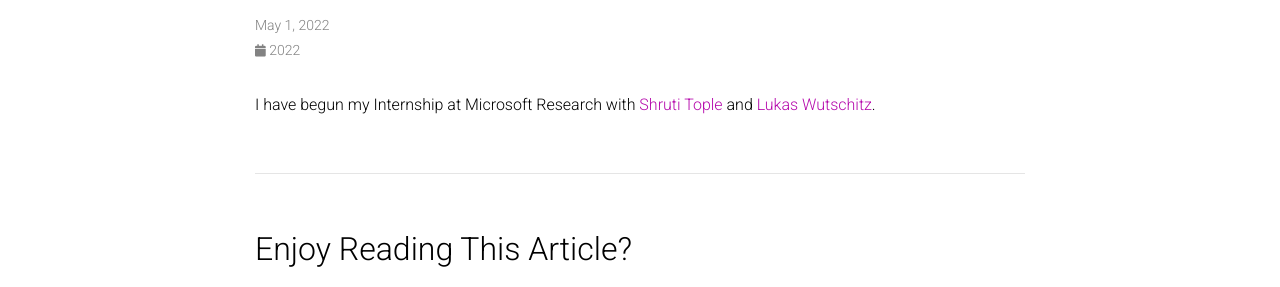
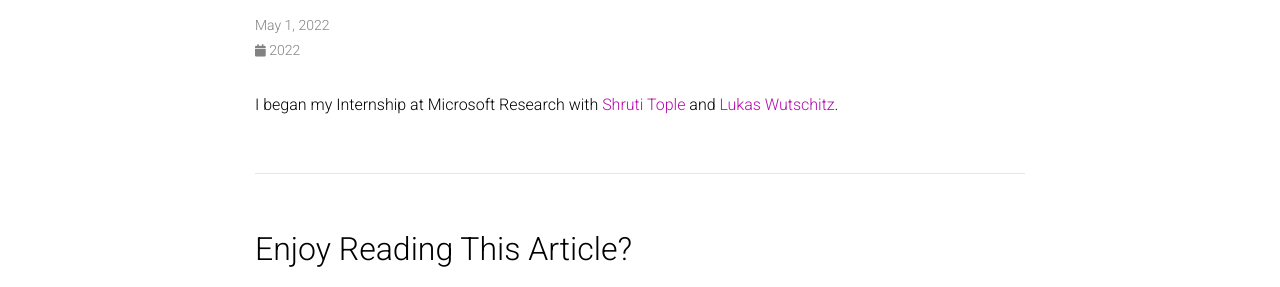
Before and after one commit to nilslukas/nilshendriklukas.github.io, a Jekyll site: the page built from _news/announcement_3.md, in a window 1280 px wide. Shown: the part 146-433 px from the top of the page. Built offline with Jekyll 4.4.1, drawn with Linux system fonts in a browser that asks for light colours; comment, search, counter and statistics services are not loaded; a style sheet for code colours, icons or effects is not loaded.

Commit message:
add data

```diff
--- a/_news/announcement_3.md
+++ b/_news/announcement_3.md
@@ -4,4 +4,4 @@ date: 2022-05-01 07:59:00-0400
 inline: true
 ---
 
-I have begun my Internship at Microsoft Research with <a href="https://www.microsoft.com/en-us/research/people/shtople/">Shruti Tople</a> and <a href="https://www.microsoft.com/en-us/research/people/luwutsch/">Lukas Wutschitz</a>.
+I began my Internship at Microsoft Research with <a href="https://www.microsoft.com/en-us/research/people/shtople/">Shruti Tople</a> and <a href="https://www.microsoft.com/en-us/research/people/luwutsch/">Lukas Wutschitz</a>.
```
Also changed, not shown: _pages/about.md (+1 -1 lines).
